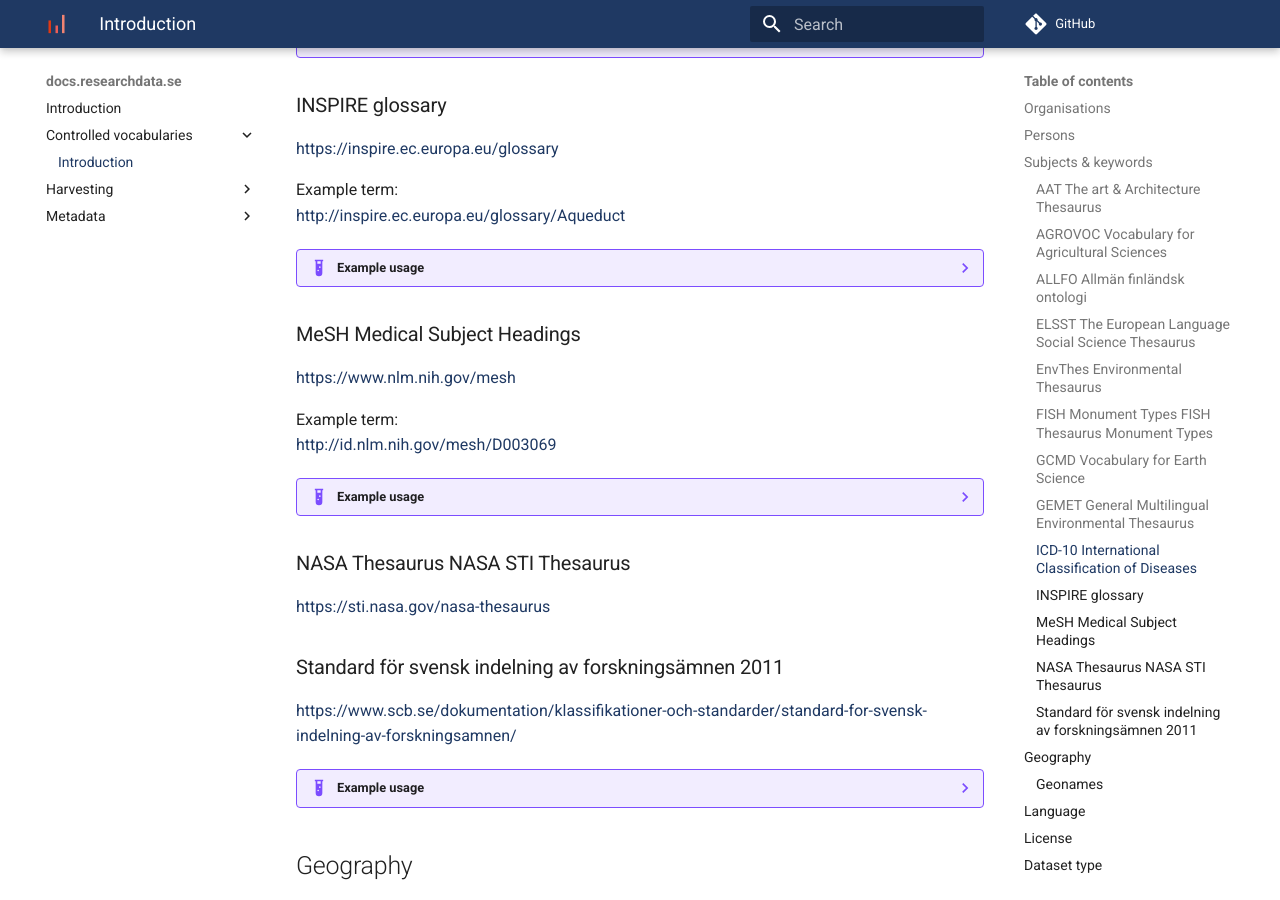
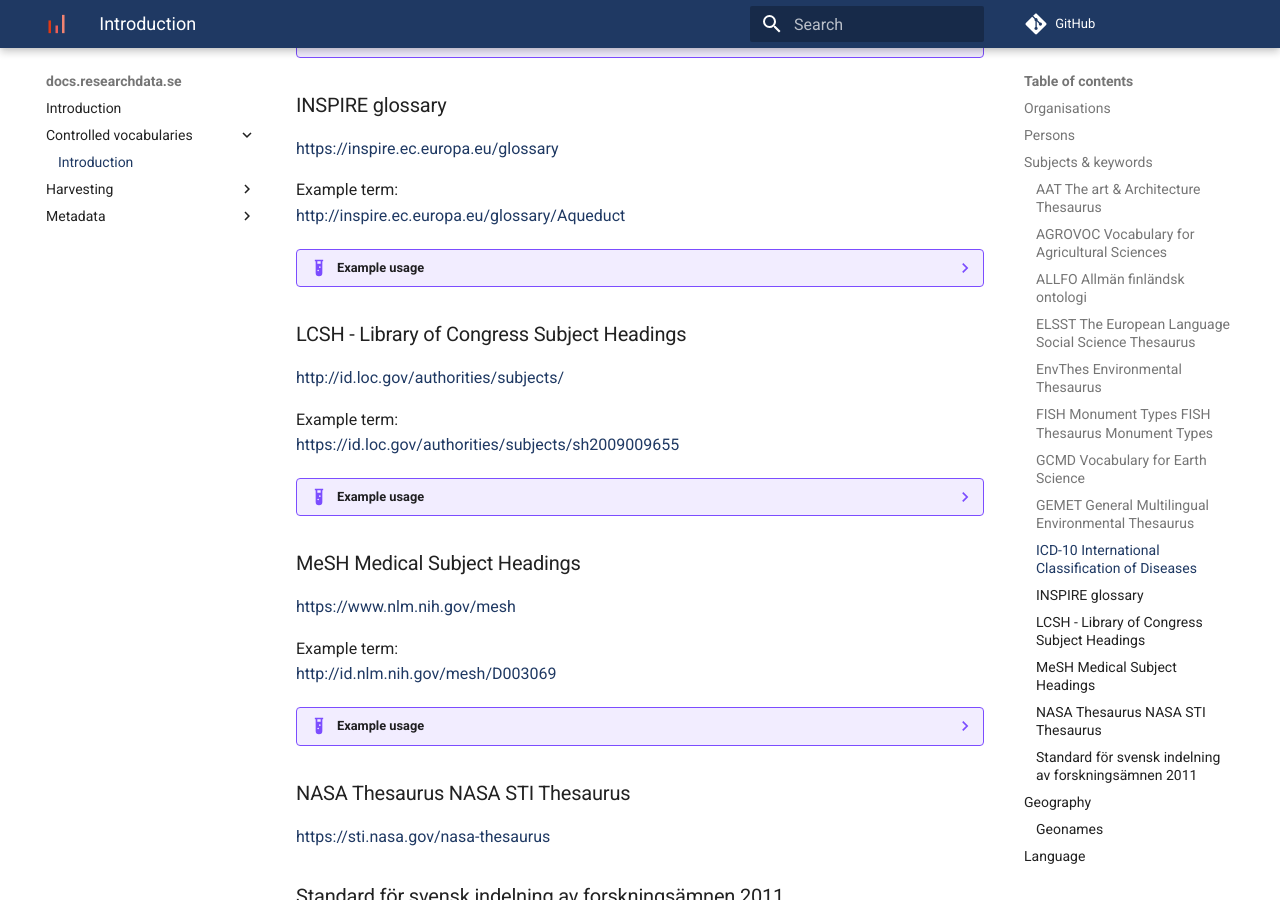
Before and after one commit to researchdata-se/docs.researchdata.se, an MkDocs documentation site: the page built from docs/controlled-vocabularies/index.md, in a window 1280 px wide and 900 px high, scrolled down 2890 px. Built offline with MkDocs 1.6.1 and Material for MkDocs 9.7.7, drawn with Linux system fonts in a browser that asks for light colours; comment, search, counter and statistics services are not loaded.

Commit message:
add example for LCSH - Library of Congress Subject Headings

````diff
--- a/docs/controlled-vocabularies/index.md
+++ b/docs/controlled-vocabularies/index.md
@@ -377,6 +377,41 @@
         }
         ```
 
+### LCSH - Library of Congress Subject Headings
+[http://id.loc.gov/authorities/subjects/](http://id.loc.gov/authorities/subjects/)
+
+Example term:
+[https://id.loc.gov/authorities/subjects/sh2009009655](https://id.loc.gov/authorities/subjects/sh2009009655)
+
+??? example "Example usage"
+    === "DataCite"
+        ```xml
+        <subjects>
+            <subject
+            subjectScheme="Library of Congress Subject Headings (LCSH)"
+            schemeURI="https://id.loc.gov/authorities/subjects/"
+            valueURI="https://id.loc.gov/authorities/subjects/sh2009009655"
+            classificationCode="sh2009009655"
+            xml:lang="en">Climate change mitigation</subject>
+        </subjects>
+        ```
+    === "JsonLd"
+        ```json
+        {
+            "@context":"https://schema.org/",
+            "@type": "Dataset",
+            "keywords": [
+                {
+                    "@type": "DefinedTerm",
+                    "@id": "https://id.loc.gov/authorities/subjects/sh2009009655",
+                    "inDefinedTermSet": "https://id.loc.gov/authorities/subjects/",
+                    "termCode": "sh2009009655",
+                    "name": "Climate change mitigation"
+                }
+            ]
+        }
+        ```
+
 ### MeSH Medical Subject Headings
 [https://www.nlm.nih.gov/mesh](https://www.nlm.nih.gov/mesh)
 
````
